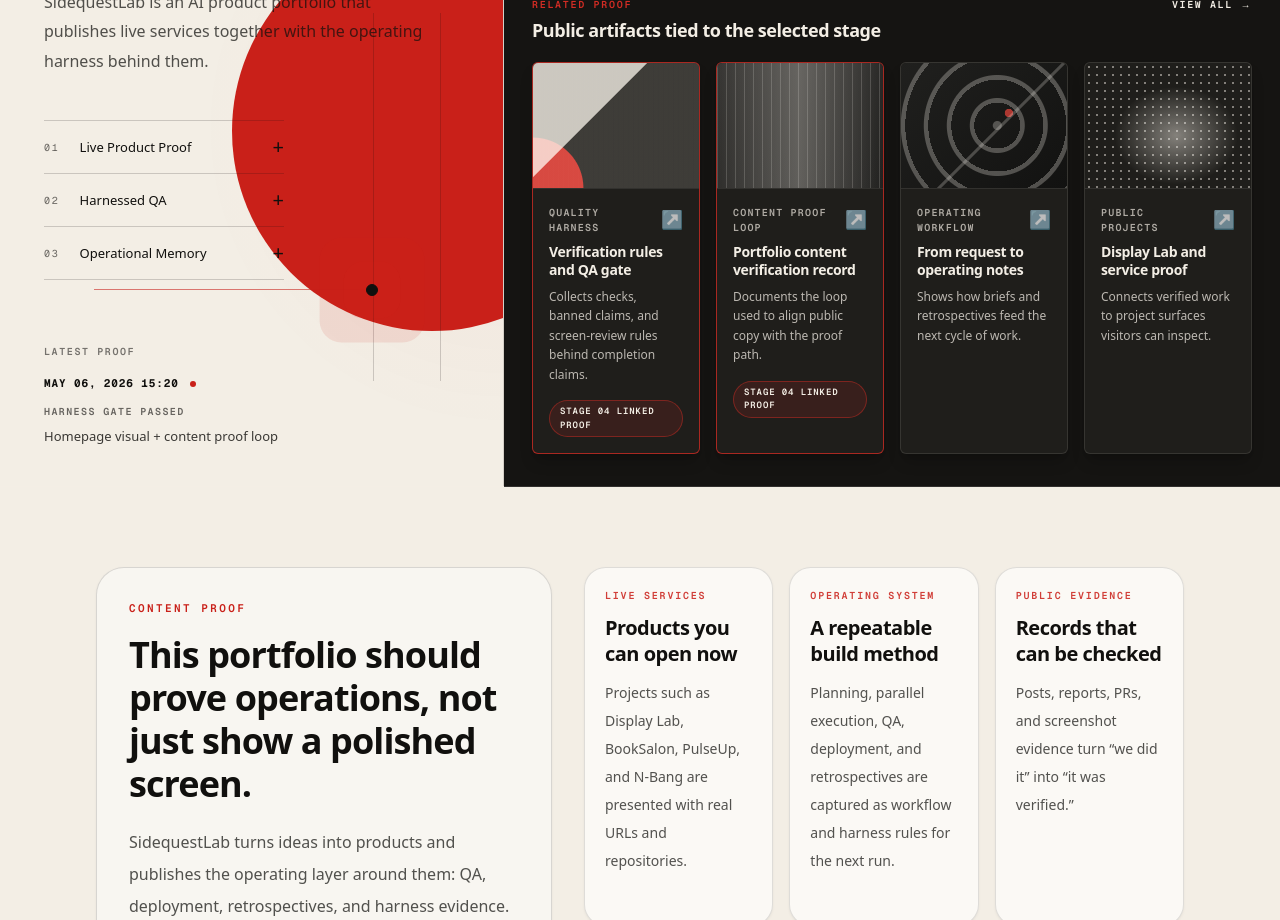
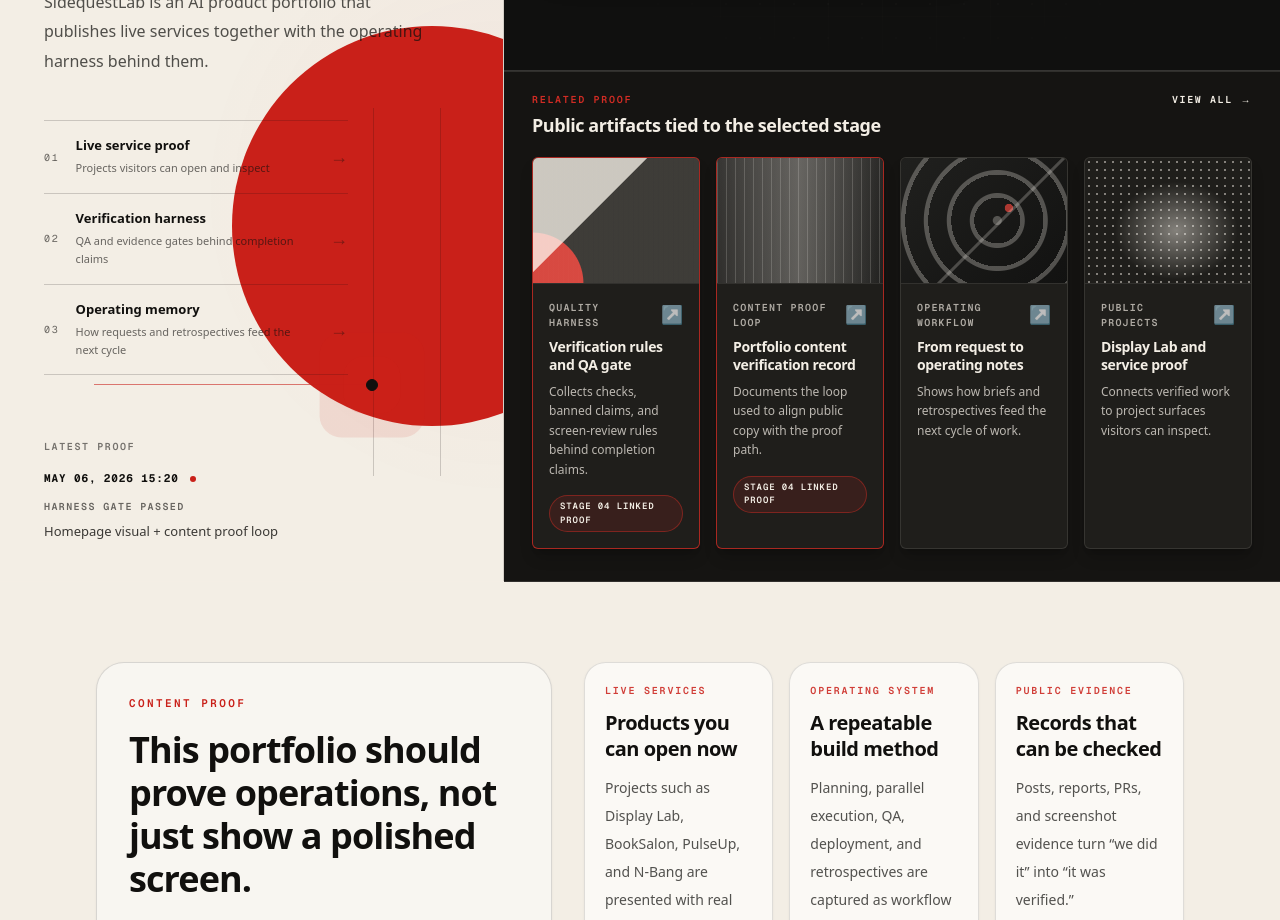
Before and after one commit to namseokyoo/sidequestlab-homepage, a Next.js app: page /en in a window 1280 px wide. Shown: the part 860-1780 px from the top of the page. Built offline with nearby package versions, Linux system fonts and the light colour scheme.

Commit message:
fix: clarify hero proof pillars
Replace ambiguous plus rows with linked proof pillars.

```diff
--- a/src/components/home/EditorialHeroPanel.tsx
+++ b/src/components/home/EditorialHeroPanel.tsx
@@ -1,18 +1,50 @@
+import { Link } from '@/i18n/routing';
 import type { CanvasLocale } from './SystemCanvas/canvasData';
 
 type EditorialHeroPanelProps = {
   locale: CanvasLocale;
 };
 
-const copy = {
+type ProofPillar = {
+  number: string;
+  title: string;
+  description: string;
+  href: '/projects' | '/harness' | '/workflow';
+};
+
+const copy: Record<CanvasLocale, {
+  eyebrow: string;
+  title: string;
+  body: string;
+  principles: ProofPillar[];
+  logLabel: string;
+  logTime: string;
+  logStatus: string;
+  logBody: string;
+}> = {
   ko: {
     eyebrow: 'AI PRODUCT STUDIO',
     title: '운영을\n디자인하는\nAI 제품 실험실',
     body: '사이드퀘스트랩은 실제 서비스와 운영 하네스를 함께 공개하는 AI 제품 포트폴리오입니다.',
     principles: [
-      ['01', 'Live Product Proof'],
-      ['02', 'Harnessed QA'],
-      ['03', 'Operational Memory'],
+      {
+        number: '01',
+        title: '실제 서비스 증거',
+        description: '방문자가 바로 열어볼 수 있는 프로젝트',
+        href: '/projects',
+      },
+      {
+        number: '02',
+        title: '검증 하네스',
+        description: '완료 주장을 막는 QA·증거 기준',
+        href: '/harness',
+      },
+      {
+        number: '03',
+        title: '운영 기억',
+        description: '요청, 회고, 다음 개선으로 이어지는 방식',
+        href: '/workflow',
+      },
     ],
     logLabel: 'LATEST PROOF',
     logTime: 'MAY 06, 2026   15:20',
@@ -24,9 +56,24 @@ const copy = {
     title: 'An AI\nproduct lab\nthat designs\noperations',
     body: 'SidequestLab is an AI product portfolio that publishes live services together with the operating harness behind them.',
     principles: [
-      ['01', 'Live Product Proof'],
-      ['02', 'Harnessed QA'],
-      ['03', 'Operational Memory'],
+      {
+        number: '01',
+        title: 'Live service proof',
+        description: 'Projects visitors can open and inspect',
+        href: '/projects',
+      },
+      {
+        number: '02',
+        title: 'Verification harness',
+        description: 'QA and evidence gates behind completion claims',
+        href: '/harness',
+      },
+      {
+        number: '03',
+        title: 'Operating memory',
+        description: 'How requests and retrospectives feed the next cycle',
+        href: '/workflow',
+      },
     ],
     logLabel: 'LATEST PROOF',
     logTime: 'MAY 06, 2026   15:20',
@@ -53,15 +100,31 @@ export default function EditorialHeroPanel({ locale }: EditorialHeroPanelProps)
           {text.body}
         </p>
 
-        <div className="relative z-10 mt-11 max-w-[15rem] divide-y divide-[rgba(17,16,14,0.18)] border-y border-[rgba(17,16,14,0.18)] bg-[rgba(243,238,229,0.72)] backdrop-blur-[1px] sm:bg-transparent sm:backdrop-blur-none">
-          {text.principles.map(([number, title]) => (
-            <div key={number} className="flex items-center gap-5 py-4 text-[13px] text-[var(--sql-ink)]">
-              <span className="font-mono text-[10px] tracking-[0.18em] text-[rgba(17,16,14,0.62)]">{number}</span>
-              <span className="flex-1 font-medium">{title}</span>
-              <span className="text-xl leading-none">+</span>
-            </div>
+        <nav
+          aria-label={locale === 'ko' ? '포트폴리오 증거 축' : 'Portfolio proof pillars'}
+          className="relative z-10 mt-11 max-w-[19rem] divide-y divide-[rgba(17,16,14,0.18)] border-y border-[rgba(17,16,14,0.18)] bg-[rgba(243,238,229,0.78)] backdrop-blur-[1px] sm:bg-transparent sm:backdrop-blur-none"
+        >
+          {text.principles.map((item) => (
+            <Link
+              key={item.number}
+              href={item.href}
+              className="group flex items-center gap-4 py-4 text-[13px] text-[var(--sql-ink)] transition-colors hover:text-[var(--sql-red)] focus-visible:outline-none focus-visible:ring-2 focus-visible:ring-[var(--sql-red)] focus-visible:ring-offset-2 focus-visible:ring-offset-[var(--sql-ivory)]"
+            >
+              <span className="font-mono text-[10px] tracking-[0.18em] text-[rgba(17,16,14,0.62)] group-hover:text-[var(--sql-red)]">
+                {item.number}
+              </span>
+              <span className="flex-1">
+                <span className="block font-semibold leading-snug">{item.title}</span>
+                <span className="mt-1 block text-[11px] leading-relaxed text-[rgba(17,16,14,0.62)] group-hover:text-[rgba(201,32,25,0.76)]">
+                  {item.description}
+                </span>
+              </span>
+              <span className="font-mono text-lg leading-none text-[rgba(17,16,14,0.42)] transition group-hover:translate-x-0.5 group-hover:text-[var(--sql-red)]" aria-hidden="true">
+                →
+              </span>
+            </Link>
           ))}
-        </div>
+        </nav>
 
         <div className="pointer-events-none absolute bottom-[2.4rem] right-[-14.8rem] z-0 h-[22rem] w-[22rem] rounded-full bg-[var(--sql-red)] sm:bottom-[7.2rem] sm:right-[-10.8rem] sm:h-[25rem] sm:w-[25rem]" aria-hidden="true" />
         <div className="pointer-events-none absolute bottom-[9.8rem] right-[5.3rem] h-px w-[17.5rem] bg-[rgba(201,32,25,0.58)]" aria-hidden="true" />
```
